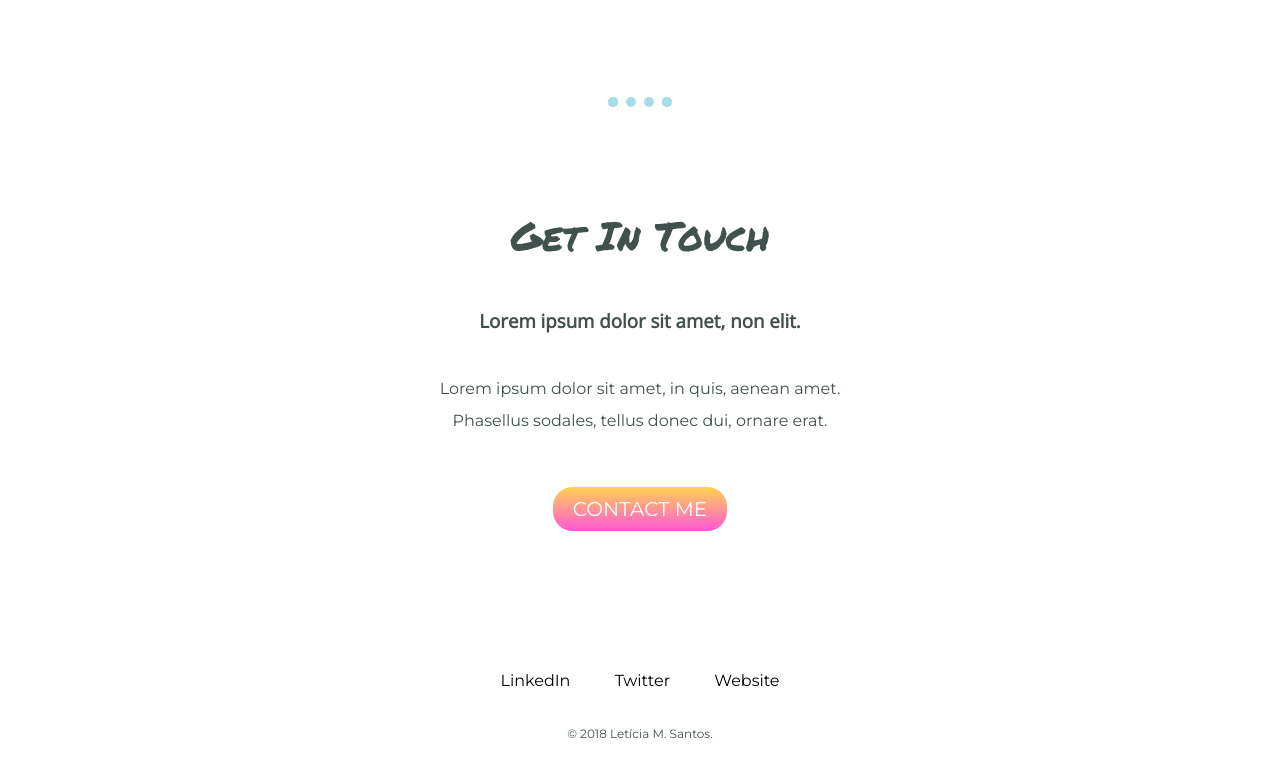
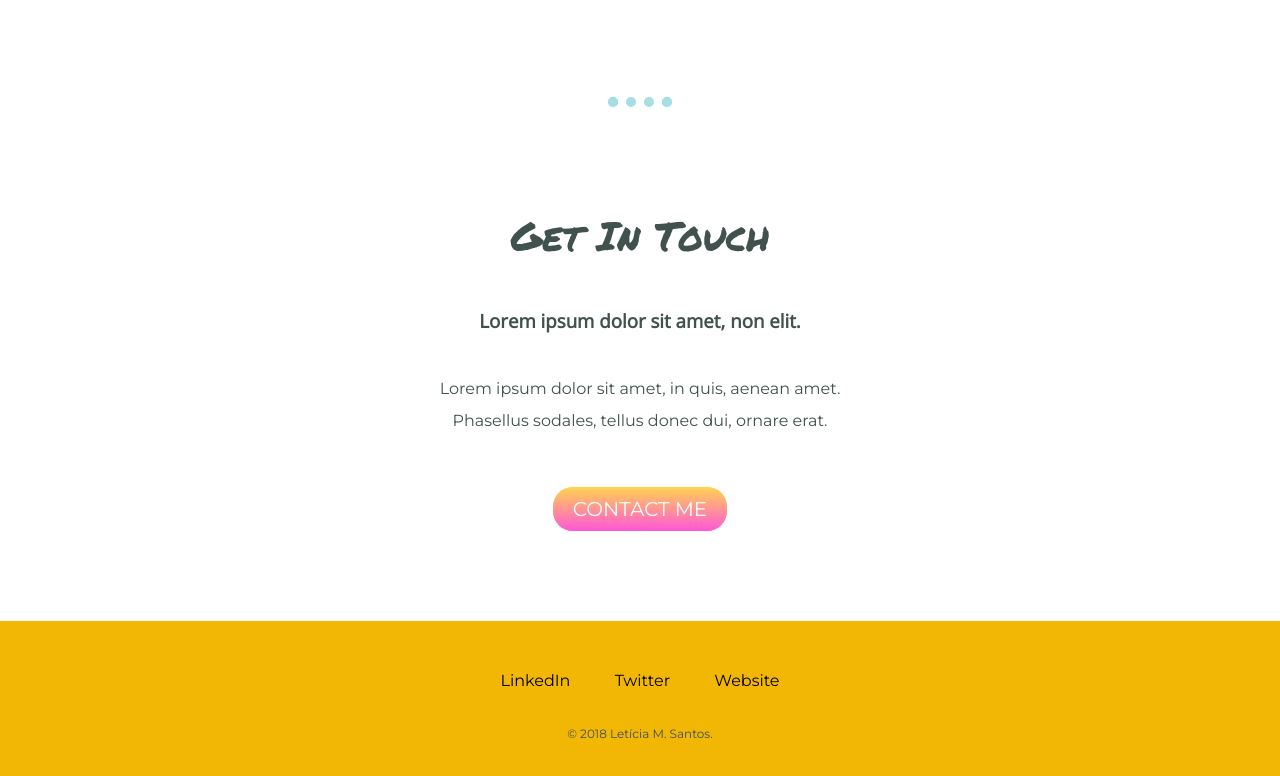
Before and after one commit to leticia2710/First-project-My-Site, a plain HTML site: page index.html in a window 1280 px wide. Shown: the part 2030-2806 px from the top of the page. Drawn offline with nearby package versions, Linux system fonts and the light colour scheme.

Commit message:
Update style.css

```diff
--- a/css/style.css
+++ b/css/style.css
@@ -57,7 +57,7 @@ a:hover {
 }
 
 .bottom-container {
-  background-color: ##F2B604;
+  background-color: #F2B604;
   padding: 50px 0 20px;
 }
 
```
